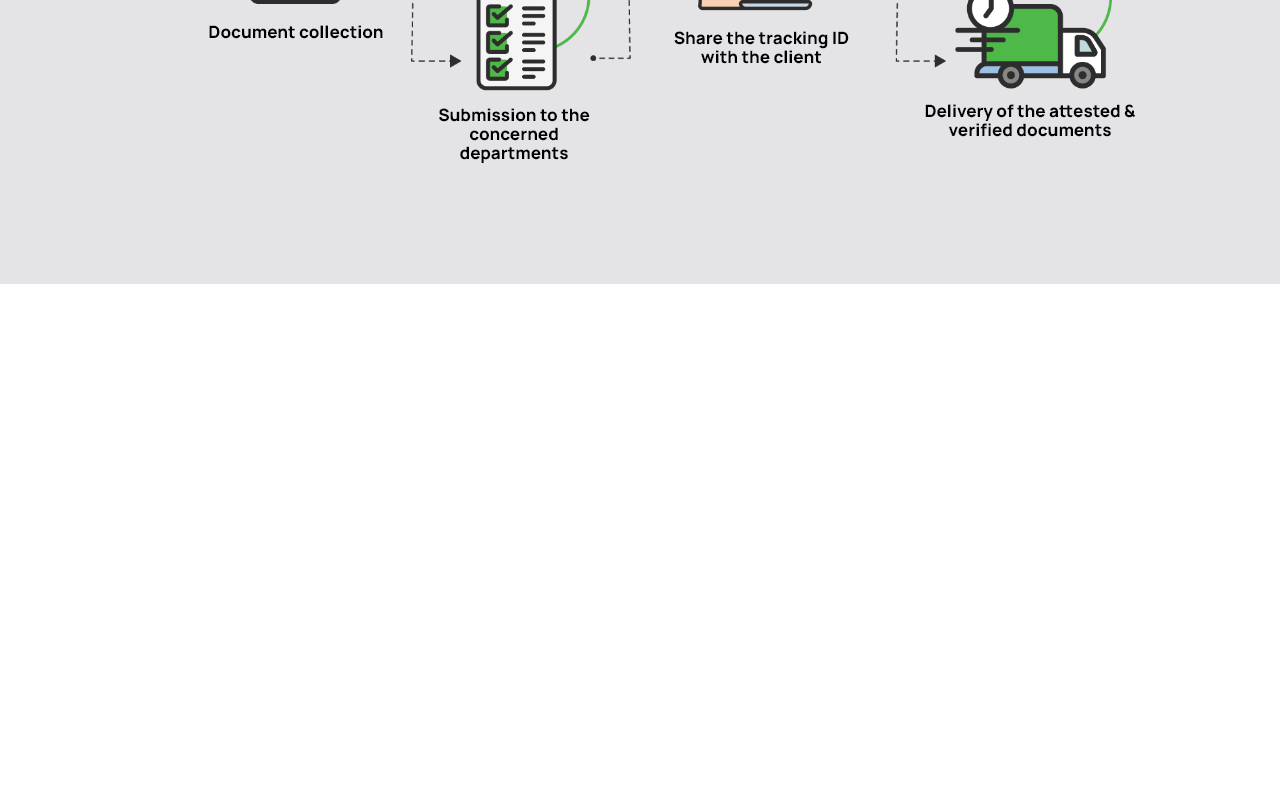
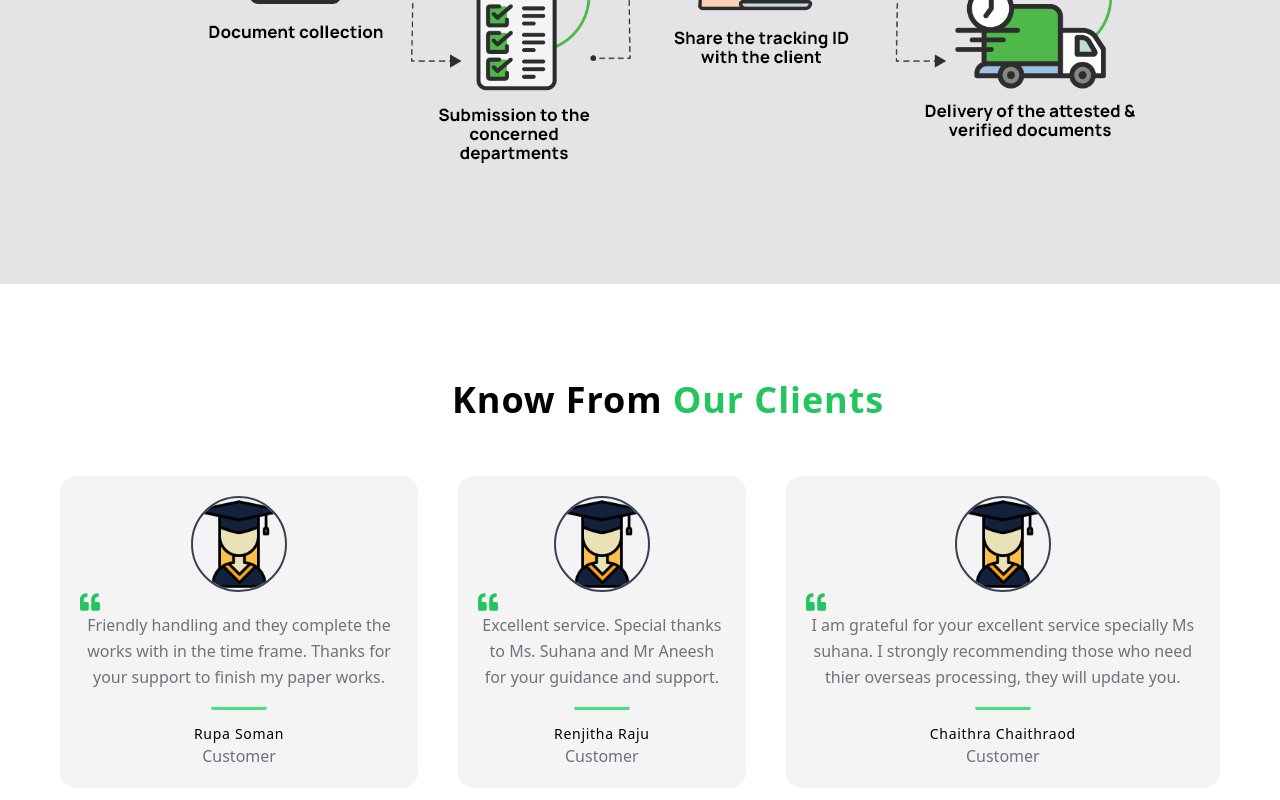
Before and after one commit to Truwayinternational/Trueway-Website, a React (Create React App) app: page / in a window 1280 px wide. Shown: the part 5108-5908 px from the top of the page. Before the commit the page ends 5392 px from the top, so only its background shows below. Built offline with nearby package versions, Linux system fonts and the light colour scheme.

Commit message:
testimonial 3 card created

```diff
--- a/src/App.js
+++ b/src/App.js
@@ -1,3 +1,4 @@
+import FromClients from "./Components/FromClients";
 import GetinTouch from "./Components/GetinTouch";
 import Hero from "./Components/Hero";
 import HomeSlider from "./Components/HomeSlider";
@@ -23,6 +24,7 @@ function App() {
       <WhyisTrueway />
       <WhyTruewayCard />
       <Procedure />
+      <FromClients />
     </>
   );
 }
--- /dev/null
+++ b/src/Components/FromClients.jsx
@@ -0,0 +1,47 @@
+import React from 'react'
+import avatar from '../Assets/avatar.png'
+import {FaQuoteLeft} from 'react-icons/fa'
+
+function FromClients() {
+  return (
+    <div>
+        <div className='w-full h-full flex flex-col justify-between bg-white'>
+            <div className="max-w-[1240px] my-20 m-auto">
+                <div className='flex flex-col justify-center md:items-center w-full px-2 py-4 md:pl-16'>
+                    <h2 className='text-3xl md:text-4xl tracking-wide font-bold text-center'> Know From <text className='text-green-500'> Our Clients  </text> </h2>
+                </div>
+                <div className='md:flex  p-5 '>
+                    <div className='h-full text-center m-5 p-5  bg-zinc-100 hover:bg-green-100 rounded-2xl '>
+                        <img className='h-24 w-24 object-cover rounded-full inline-block border-2 border-gray-700 bg-opacity-10 items-center justify-center' src={avatar} alt="avatar_icon" />
+                        <FaQuoteLeft className='block w-5 h-5 text-green-500 '/>
+                        <p className='leading-relaxed text-zinc-500'>Friendly handling and they complete the works with in the time frame. Thanks for your support to finish my paper works.</p>
+                        <hr className='inline-flex h-1 w-14 rounded bg-green-400 mt-4 mb-2 '></hr>
+                        <h2 className='title-font font-medium text-sm tracking-wider '>Rupa Soman </h2>
+                        <p className='text-gray-500'> Customer </p>
+                    </div>
+
+                    <div className='h-full text-center m-5 p-5  bg-zinc-100 hover:bg-green-100 rounded-2xl '>
+                        <img className='h-24 w-24 object-cover rounded-full inline-block border-2 border-gray-700 bg-opacity-10 items-center justify-center' src={avatar} alt="avatar_icon" />
+                        <FaQuoteLeft className='block w-5 h-5 text-green-500 '/>
+                        <p className='leading-relaxed text-zinc-500'>Excellent service. Special thanks to Ms. Suhana and Mr Aneesh for your guidance and support.</p>
+                        <hr className='inline-flex h-1 w-14 rounded bg-green-400 mt-4 mb-2 '></hr>
+                        <h2 className='title-font font-medium text-sm tracking-wider '>Renjitha Raju </h2>
+                        <p className='text-gray-500'> Customer </p>
+                    </div>
+
+                    <div className='h-full text-center m-5 p-5 bg-zinc-100 hover:bg-green-100 rounded-2xl '>
+                        <img className='h-24 w-24 object-cover rounded-full inline-block border-2 border-gray-700 bg-opacity-10 items-center justify-center' src={avatar} alt="avatar_icon" />
+                        <FaQuoteLeft className='block w-5 h-5 text-green-500 '/>
+                        <p className='leading-relaxed text-zinc-500'>I am grateful for your excellent service specially Ms suhana. I strongly recommending those who need thier overseas processing, they will update you.</p>
+                        <hr className='inline-flex h-1 w-14 rounded bg-green-400 mt-4 mb-2 '></hr>
+                        <h2 className='title-font font-medium text-sm tracking-wider '>Chaithra Chaithraod </h2>
+                        <p className='text-gray-500'> Customer </p>
+                    </div>
+                </div>
+            </div>
+        </div>
+    </div>
+  )
+}
+
+export default FromClients
```
Also changed, not shown: src/Assets/avatar.png (added).
